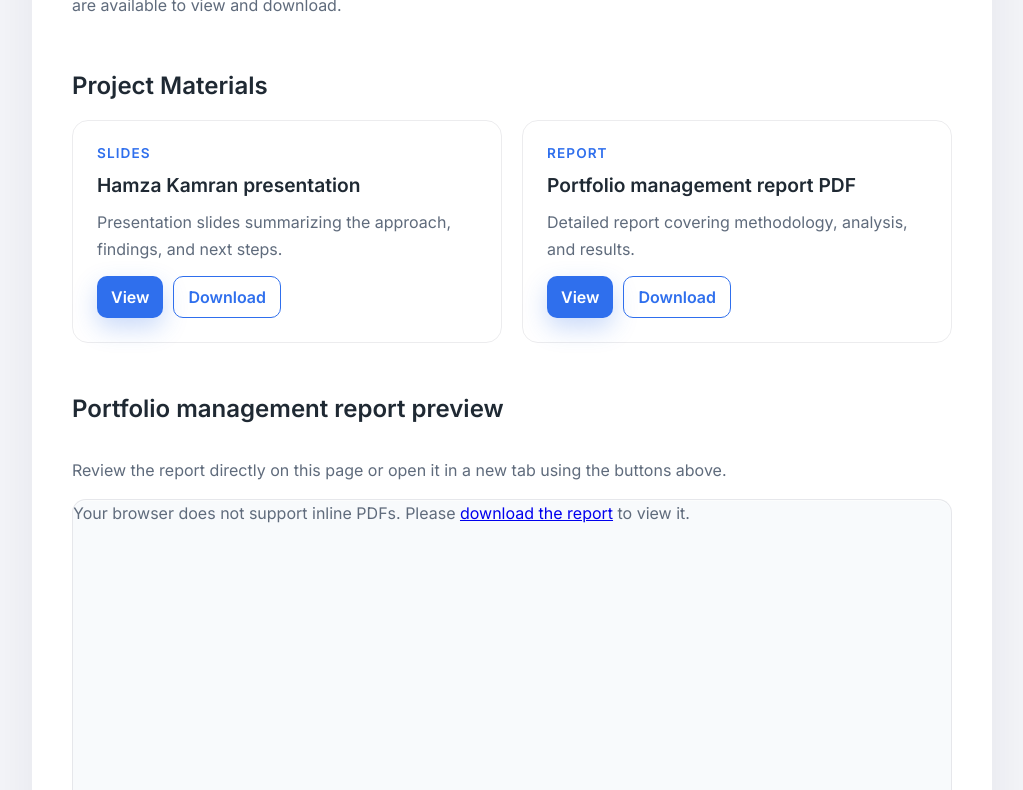
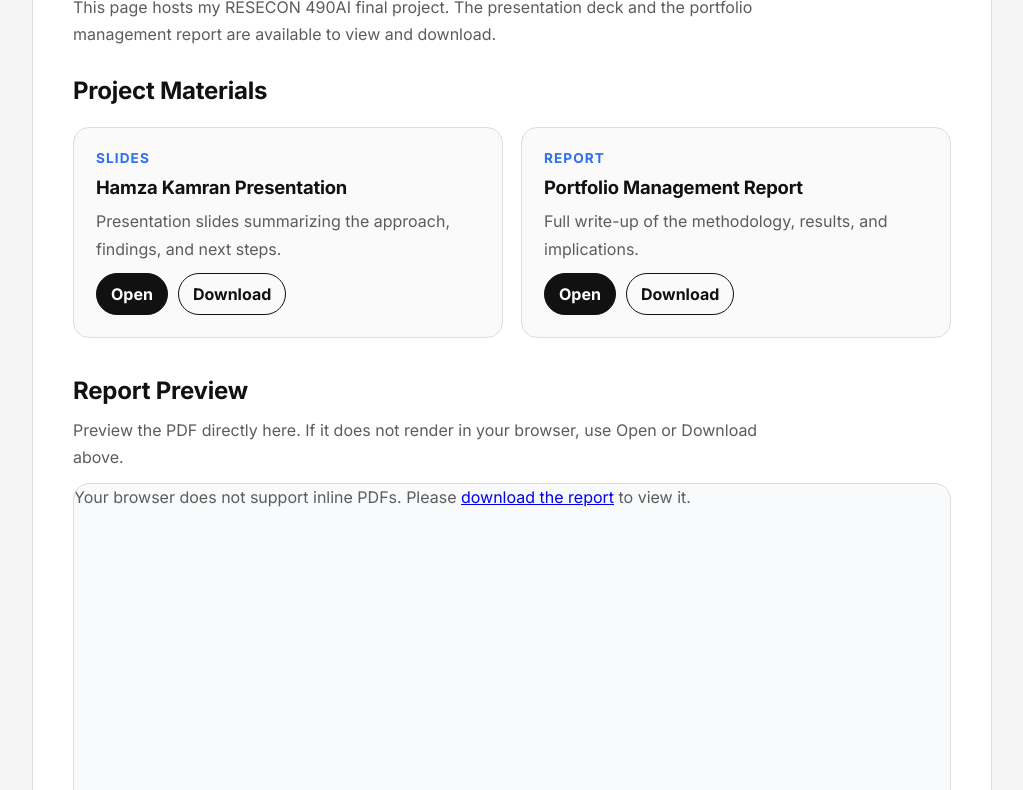
Before and after one commit to hamzakamran980-alt/490AI_hamza_kamran, a plain HTML site: page project.html in a window 1280 px wide. Shown: the part 207-997 px from the top of the page, without its empty margins (128-1151 px from the left). Drawn offline with Linux system fonts and the light colour scheme.

Commit message:
new changes

```diff
--- a/project.html
+++ b/project.html
@@ -4,94 +4,100 @@
   <meta charset="UTF-8" />
   <meta name="viewport" content="width=device-width, initial-scale=1.0" />
   <title>AI Class Project | Hamza Kamran</title>
+
   <link rel="preconnect" href="https://fonts.googleapis.com">
   <link rel="preconnect" href="https://fonts.gstatic.com" crossorigin>
-    <link href="https://fonts.googleapis.com/css2?family=Inter:wght@400;500;600&display=swap" rel="stylesheet">
+  <link href="https://fonts.googleapis.com/css2?family=Inter:wght@400;500;600;700&display=swap" rel="stylesheet">
+
   <style>
     :root {
-            --bg-color: #f5f6fa;
-            --text-color: #1f2933;
-            --muted: #5f6b7c;
+      --background: #f5f5f5;
+      --surface: #ffffff;
+      --text: #111111;
+      --muted: #5c5c5c;
+      --border: #dddddd;
       --accent: #2f6fed;
     }
-        * {
-            box-sizing: border-box;
-        }
+    * { box-sizing: border-box; }
     body {
       margin: 0;
       min-height: 100vh;
       font-family: 'Inter', system-ui, -apple-system, BlinkMacSystemFont, 'Segoe UI', sans-serif;
-            background: var(--bg-color);
-            color: var(--text-color);
-            padding: 32px 16px 48px;
+      background: var(--background);
+      color: var(--text);
+      display: flex;
+      align-items: flex-start;
+      justify-content: center;
+      padding: 48px 16px;
     }
-        .wrapper {
+    main {
+      width: 100%;
       max-width: 960px;
-            margin: 0 auto;
-            background: #fff;
+      background: var(--surface);
+      border: 1px solid var(--border);
       border-radius: 20px;
-            box-shadow: 0 20px 65px rgba(15, 23, 42, 0.08);
       padding: 40px;
       display: flex;
       flex-direction: column;
-            gap: 32px;
+      gap: 28px;
     }
     nav {
       display: flex;
-            flex-wrap: wrap;
       align-items: center;
       justify-content: space-between;
       gap: 16px;
     }
-        nav .brand {
-            font-size: 1.15rem;
-            font-weight: 600;
+    .brand {
+      font-weight: 700;
+      font-size: 1.05rem;
     }
     nav a {
       color: var(--accent);
       text-decoration: none;
-            font-weight: 600;
+      font-weight: 700;
     }
     h1 {
       margin: 0;
-            font-size: clamp(1.8rem, 4vw, 2.4rem);
+      font-size: clamp(2rem, 4vw, 2.8rem);
+      letter-spacing: -0.02em;
     }
     p {
       margin: 0;
-            font-size: 1rem;
+      color: var(--muted);
       line-height: 1.7;
-            color: var(--muted);
+      max-width: 720px;
+    }
+    h2 {
+      margin: 0;
+      font-size: 1.5rem;
+      letter-spacing: -0.01em;
     }
     .materials {
       display: grid;
-            grid-template-columns: repeat(auto-fit, minmax(240px, 1fr));
-            gap: 20px;
+      grid-template-columns: repeat(auto-fit, minmax(260px, 1fr));
+      gap: 18px;
+      margin-top: 10px;
     }
-        .material-card {
-            border: 1px solid rgba(15, 23, 42, 0.08);
+    .card {
+      border: 1px solid var(--border);
       border-radius: 16px;
-            padding: 24px;
-            text-decoration: none;
-            color: inherit;
+      padding: 22px;
+      background: #fafafa;
       display: flex;
       flex-direction: column;
-            gap: 12px;
-            transition: border-color 0.2s ease, box-shadow 0.2s ease, transform 0.2s ease;
+      gap: 10px;
+      min-height: 180px;
     }
-        .material-card span {
+    .label {
       font-size: 0.85rem;
       letter-spacing: 0.08em;
       text-transform: uppercase;
       color: var(--accent);
-            font-weight: 600;
+      font-weight: 700;
     }
-        .material-card strong {
-            font-size: 1.2rem;
-        }
-        .material-card:hover {
-            border-color: var(--accent);
-            box-shadow: 0 12px 25px rgba(47, 111, 237, 0.15);
-            transform: translateY(-4px);
+    .card strong {
+      font-size: 1.15rem;
+      letter-spacing: -0.01em;
     }
     .actions {
       display: flex;
@@ -103,100 +109,122 @@
       display: inline-flex;
       align-items: center;
       justify-content: center;
-            gap: 8px;
       padding: 10px 14px;
-            border-radius: 10px;
-            background: var(--accent);
+      border-radius: 999px;
+      font-weight: 700;
+      text-decoration: none;
+      border: 1px solid var(--text);
+      color: var(--text);
+      transition: background 0.2s ease, color 0.2s ease, transform 0.15s ease;
+      background: transparent;
+    }
+    .button.primary {
+      background: var(--text);
       color: #fff;
-            text-decoration: none;
-            font-weight: 600;
-            transition: transform 0.15s ease, box-shadow 0.15s ease, background 0.15s ease;
-            box-shadow: 0 10px 25px rgba(47, 111, 237, 0.25);
     }
     .button:hover {
+      background: var(--text);
+      color: #fff;
       transform: translateY(-1px);
-            background: #1f5cd6;
     }
-        .button.ghost {
-            background: transparent;
-            color: var(--accent);
-            border: 1px solid var(--accent);
-            box-shadow: none;
-        }
-        .button.ghost:hover {
-            background: rgba(47, 111, 237, 0.08);
-            transform: none;
-        }
+
     .embedded-section {
       display: flex;
       flex-direction: column;
-            gap: 14px;
+      gap: 12px;
+      margin-top: 10px;
     }
     .document-preview {
-            border: 1px solid rgba(15, 23, 42, 0.08);
-            border-radius: 14px;
+      border: 1px solid var(--border);
+      border-radius: 16px;
       overflow: hidden;
-            box-shadow: inset 0 1px 0 rgba(255, 255, 255, 0.6);
       background: #f8fafc;
     }
     .document-preview object {
       width: 100%;
-            height: min(70vh, 640px);
+      height: min(72vh, 680px);
       border: none;
       display: block;
     }
-        @media (max-width: 640px) {
-            .wrapper {
-                padding: 28px 24px;
+
+    footer {
+      text-align: center;
+      font-size: 0.85rem;
+      color: var(--muted);
+      border-top: 1px solid var(--border);
+      padding-top: 14px;
+      margin-top: 6px;
     }
+
+    @media (max-width: 720px) {
+      body { padding: 24px 12px; }
+      main { padding: 28px 22px; }
     }
   </style>
 </head>
+
 <body>
-    <div class="wrapper">
+  <main>
     <nav>
       <div class="brand">Hamza Kamran</div>
       <a href="index.html">Back to Home</a>
     </nav>
 
-        <header>
+    <header style="display:flex; flex-direction:column; gap:10px;">
       <h1>AI Class Project</h1>
-            <p>This page hosts my RESECON 490AI final project. Both the presentation deck and the portfolio management report are available to view and download.</p>
+      <p>
+        This page hosts my RESECON 490AI final project. The presentation deck and the portfolio management report are available to view and download.
+      </p>
     </header>
 
-        <section>
+    <section style="display:flex; flex-direction:column; gap:12px;">
       <h2>Project Materials</h2>
+
       <div class="materials">
-                <div class="material-card">
-                    <span>Slides</span>
-                    <strong>Hamza Kamran presentation</strong>
+        <!-- These file names MUST match your repo files exactly (case + spaces). -->
+        <article class="card">
+          <div class="label">Slides</div>
+          <strong>Hamza Kamran Presentation</strong>
           <p>Presentation slides summarizing the approach, findings, and next steps.</p>
           <div class="actions">
-                        <a class="button" href="Hamza%20Kamran%20Presentation.pptx" target="_blank" rel="noopener">View</a>
-                        <a class="button ghost" href="Hamza%20Kamran%20Presentation.pptx" download>Download</a>
+            <a class="button primary" href="Hamza%20Kamran%20Presentation.pptx" target="_blank" rel="noopener">Open</a>
+            <a class="button" href="Hamza%20Kamran%20Presentation.pptx" download>Download</a>
           </div>
+        </article>
+
+        <article class="card">
+          <div class="label">Report</div>
+          <strong>Portfolio Management Report</strong>
+          <p>Full write-up of the methodology, results, and implications.</p>
+          <div class="actions">
+            <a class="button primary" href="Portfolio%20Management%20Report%20Hamza%20Kamran.pdf" target="_blank" rel="noopener">Open</a>
+            <a class="button" href="Portfolio%20Management%20Report%20Hamza%20Kamran.pdf" download>Download</a>
           </div>
-                <div class="material-card">
-                    <span>Report</span>
-                    <strong>Portfolio management report PDF</strong>
-                    <p>Detailed report covering methodology, analysis, and results.</p>
-                    <div class="actions">
-                        <a class="button" href="Portfolio%20Management%20Report%20Hamza%20Kamran.pdf" target="_blank" rel="noopener">View</a>
-                        <a class="button ghost" href="Portfolio%20Management%20Report%20Hamza%20Kamran.pdf" download>Download</a>
-                    </div>
-                </div>
+        </article>
       </div>
     </section>
 
     <section class="embedded-section">
-            <h2>Portfolio management report preview</h2>
-            <p>Review the report directly on this page or open it in a new tab using the buttons above.</p>
+      <h2>Report Preview</h2>
+      <p>Preview the PDF directly here. If it does not render in your browser, use Open or Download above.</p>
+
       <div class="document-preview">
-                <object data="Portfolio%20Management%20Report%20Hamza%20Kamran.pdf" type="application/pdf" aria-label="Portfolio management report preview">
-                    <p>Your browser does not support inline PDFs. Please <a href="Portfolio%20Management%20Report%20Hamza%20Kamran.pdf" download>download the report</a> to view it.</p>
+        <object
+          data="Portfolio%20Management%20Report%20Hamza%20Kamran.pdf"
+          type="application/pdf"
+          aria-label="Portfolio Management Report preview"
+        >
+          <p>
+            Your browser does not support inline PDFs.
+            Please <a href="Portfolio%20Management%20Report%20Hamza%20Kamran.pdf" download>download the report</a> to view it.
+          </p>
         </object>
       </div>
     </section>
-    </div>
+
+    <footer>
+      <p>Hamza Kamran · UMass Amherst · Finance &amp; Managerial Economics</p>
+    </footer>
+  </main>
 </body>
 </html>
```
Lines whose indentation alone changed are shown as unchanged.
